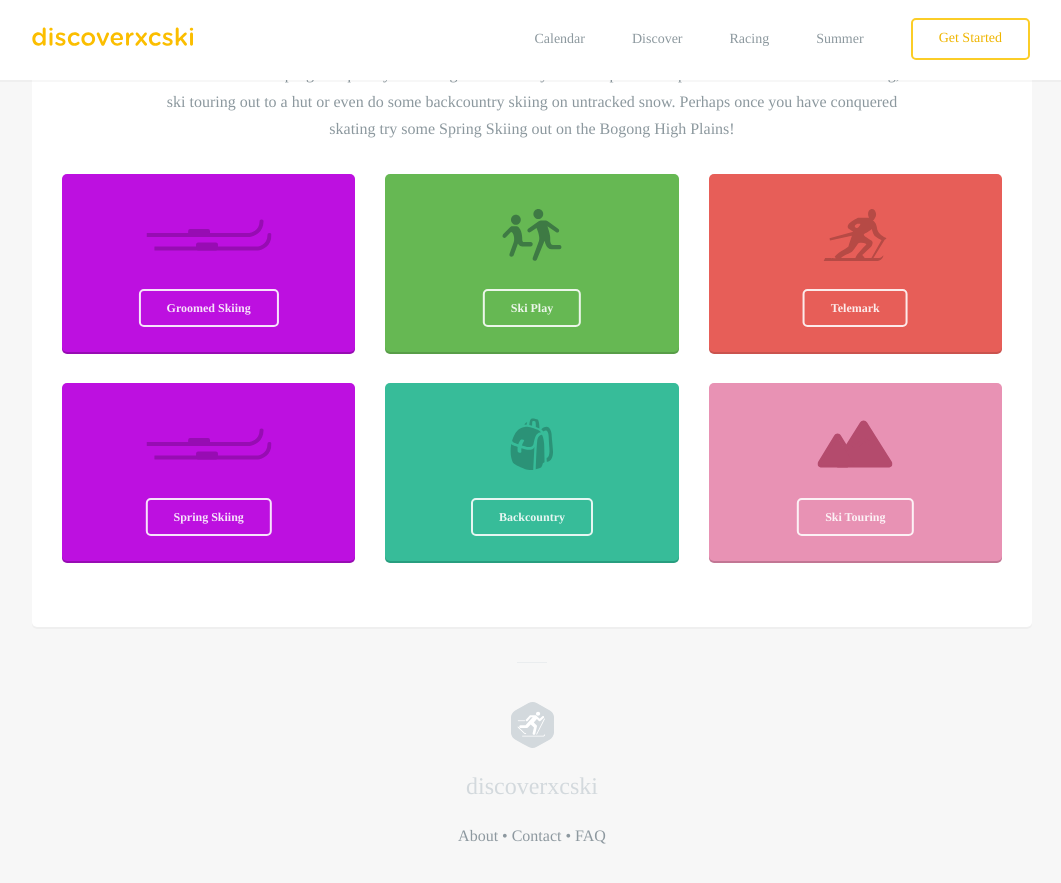
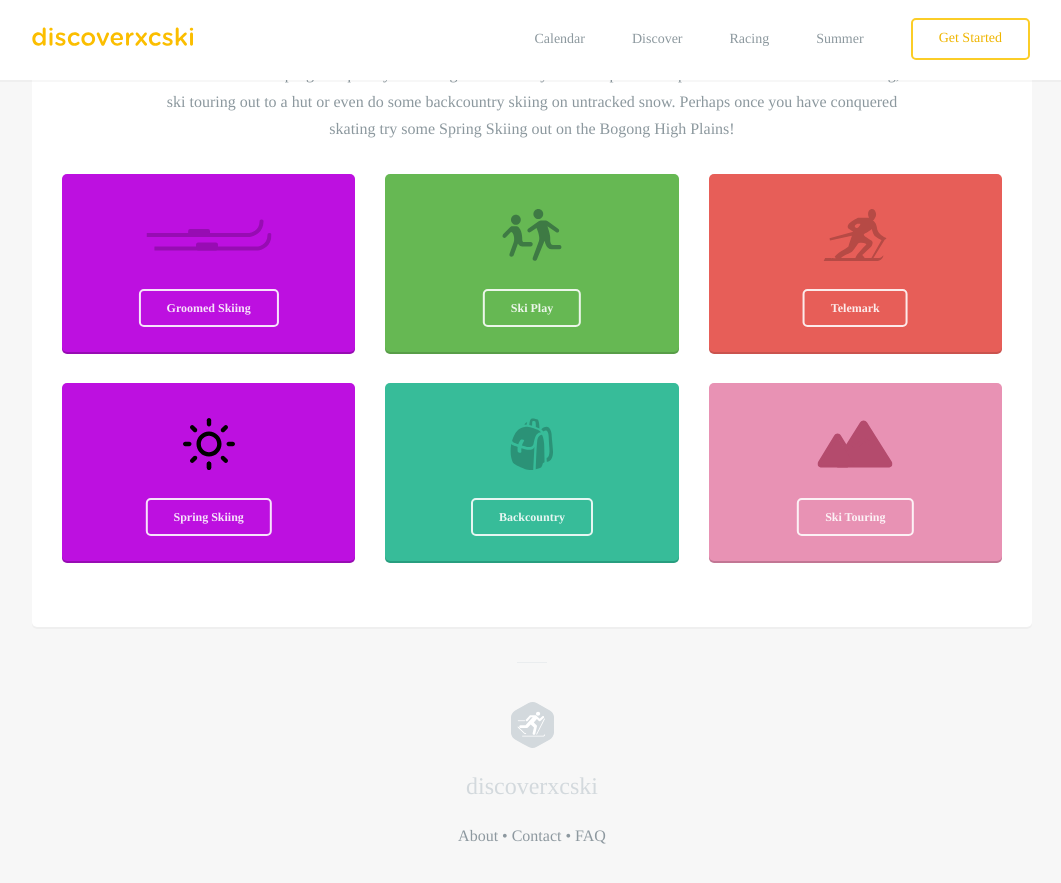
Before and after one commit to robcatto/robcatto.github.io, a Jekyll site: the page built from discoverxc/index.html, in a window 1280 px wide and 900 px high, scrolled down 1710 px. Shown: the top 883 px of the window, without its empty margins (108-1169 px from the left). Built offline with Jekyll 4.4.1, drawn with Linux system fonts in a browser that asks for light colours; some web fonts are replaced; Markdown is read by kramdown in place of the engine named in the settings.

Commit message:
Update index.html

```diff
--- a/discoverxc/index.html
+++ b/discoverxc/index.html
@@ -213,25 +213,23 @@ layout: default
                         </div>
                         <div class="column three">
                                                 <div class="callout-card nav-card" style="background-color: #BD10E0;box-shadow: 0px 2px 0px rgba(151, 12, 179, 1);">
-                                                    <svg width="125px" height="158px" viewBox="0 0 630 158" version="1.1" xmlns="http://www.w3.org/2000/svg" xmlns:xlink="http://www.w3.org/1999/xlink" xmlns:sketch="http://www.bohemiancoding.com/sketch/ns">
+                                                    <svg width="125px" height="155px" viewBox="0 0 90 90" version="1.1" xmlns="http://www.w3.org/2000/svg" xmlns:xlink="http://www.w3.org/1999/xlink" xmlns:sketch="http://www.bohemiancoding.com/sketch/ns">
     <!-- Generator: Sketch 3.3.2 (12043) - http://www.bohemiancoding.com/sketch -->
-    <title>SpringSkiing</title>
+    <title>Sun</title>
     <desc>Created with Sketch.</desc>
     <defs></defs>
     <g id="Page-1" stroke="none" stroke-width="1" fill="none" fill-rule="evenodd" sketch:type="MSPage">
-        <g id="Artboard-1" sketch:type="MSArtboardGroup" transform="translate(-180.000000, -196.000000)" fill="#FFFFFF">
-            <g id="equipment" sketch:type="MSLayerGroup" transform="translate(180.000000, 196.000000)">
-                <g id="Page-1" sketch:type="MSShapeGroup">
-                    <g id="Artboard-1">
-                        <g id="Group" style="fill: rgba(151, 12, 179, 1);">
-                            <rect id="Rectangle-1-Copy" x="250" y="117" width="110" height="40" rx="10"></rect>
-                            <rect id="Rectangle-1-Copy-2" x="210" y="49" width="110" height="40" rx="10"></rect>
-                            <path d="M0,89 L0,69 L519,69 C524,68 570,61 570,9 C570,9 570.525391,0.799315929 579.965759,0.799315929 C589.406128,0.799315929 590,9 590,9 C590,67 545,86 521,89 L0,89 Z" id="Shape"></path>
-                            <path d="M40,157.200684 L40,137.200684 L559,137.200684 C564,136.200684 610,129.200684 610,77.2006841 C610,77.2006841 610.525391,69 619.965759,69 C629.406128,69 630,77.2006841 630,77.2006841 C630,135.200684 585,154.200684 561,157.200684 L40,157.200684 Z" id="Shape-Copy"></path>
-                        </g>
-                    </g>
-                </g>
-            </g>
+        <g id="Sun" sketch:type="MSLayerGroup" fill="#000000">
+            <path d="M45.001,66.695 C33.038,66.695 23.305,56.963 23.305,45.002 C23.305,33.038 33.037,23.305 45.001,23.305 C56.965,23.305 66.695,33.037 66.695,45.002 C66.695,56.963 56.965,66.695 45.001,66.695 L45.001,66.695 Z M45.001,30.879 C37.214,30.879 30.878,37.215 30.878,45.003 C30.878,52.79 37.213,59.122 45.001,59.122 C52.791,59.122 59.123,52.79 59.123,45.003 C59.123,37.215 52.791,30.879 45.001,30.879 L45.001,30.879 Z" id="Shape" sketch:type="MSShapeGroup"></path>
+            <path d="M44.998,14.712 C42.908,14.712 41.213,13.016 41.213,10.924 L41.213,3.823 C41.213,1.732 42.908,0.036 44.998,0.036 C47.092,0.036 48.788,1.732 48.788,3.823 L48.788,10.924 C48.787,13.016 47.092,14.712 44.998,14.712 L44.998,14.712 Z" id="Shape" sketch:type="MSShapeGroup"></path>
+            <path d="M44.998,89.963 C42.908,89.963 41.213,88.268 41.213,86.178 L41.213,79.076 C41.213,76.984 42.908,75.289 44.998,75.289 C47.092,75.289 48.788,76.984 48.788,79.076 L48.788,86.178 C48.787,88.268 47.092,89.963 44.998,89.963 L44.998,89.963 Z" id="Shape" sketch:type="MSShapeGroup"></path>
+            <path d="M44.998,89.963 C42.908,89.963 41.213,88.268 41.213,86.178 L41.213,79.076 C41.213,76.984 42.908,75.289 44.998,75.289 C47.092,75.289 48.788,76.984 48.788,79.076 L48.788,86.178 C48.787,88.268 47.092,89.963 44.998,89.963 L44.998,89.963 Z" id="Shape" sketch:type="MSShapeGroup"></path>
+            <path d="M10.924,48.789 L3.824,48.789 C1.732,48.789 0.037,47.094 0.037,45.002 C0.037,42.91 1.732,41.215 3.824,41.215 L10.924,41.215 C13.016,41.215 14.712,42.91 14.712,45.002 C14.712,47.094 13.016,48.789 10.924,48.789 L10.924,48.789 Z" id="Shape" sketch:type="MSShapeGroup"></path>
+            <path d="M86.178,48.789 L79.076,48.789 C76.986,48.789 75.289,47.094 75.289,45.002 C75.289,42.91 76.986,41.215 79.076,41.215 L86.178,41.215 C88.27,41.215 89.965,42.91 89.965,45.002 C89.965,47.094 88.27,48.789 86.178,48.789 L86.178,48.789 Z" id="Shape" sketch:type="MSShapeGroup"></path>
+            <path d="M20.905,24.691 C19.936,24.691 18.967,24.322 18.228,23.585 L13.205,18.565 C11.726,17.086 11.726,14.689 13.204,13.209 C14.683,11.73 17.082,11.732 18.561,13.207 L23.582,18.226 C25.062,19.705 25.062,22.105 23.585,23.583 C22.846,24.322 21.875,24.691 20.905,24.691 L20.905,24.691 Z" id="Shape" sketch:type="MSShapeGroup"></path>
+            <path d="M74.113,77.904 C73.146,77.904 72.175,77.535 71.435,76.795 L66.417,71.774 C64.938,70.294 64.938,67.897 66.419,66.417 C67.896,64.94 70.296,64.94 71.774,66.419 L76.792,71.44 C78.271,72.92 78.271,75.317 76.792,76.797 C76.053,77.535 75.084,77.904 74.113,77.904 L74.113,77.904 Z" id="Shape" sketch:type="MSShapeGroup"></path>
+            <path d="M15.884,77.9 C14.915,77.9 13.944,77.531 13.204,76.793 C11.726,75.313 11.726,72.914 13.205,71.434 L18.228,66.416 C19.707,64.939 22.104,64.939 23.584,66.418 C25.062,67.897 25.062,70.295 23.581,71.775 L18.56,76.793 C17.821,77.531 16.852,77.9 15.884,77.9 L15.884,77.9 Z" id="Shape" sketch:type="MSShapeGroup"></path>
+            <path d="M69.098,24.691 C68.127,24.691 67.159,24.322 66.42,23.585 C64.94,22.106 64.94,19.707 66.418,18.228 L71.436,13.206 C72.916,11.727 75.313,11.729 76.793,13.204 C78.272,14.684 78.272,17.082 76.793,18.561 L71.775,23.583 C71.035,24.322 70.066,24.691 69.098,24.691 L69.098,24.691 Z" id="Shape" sketch:type="MSShapeGroup"></path>
         </g>
     </g>
 </svg>
```
